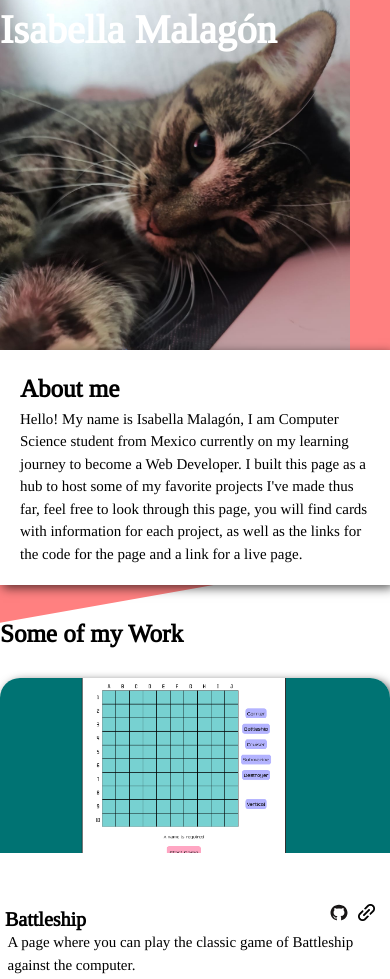
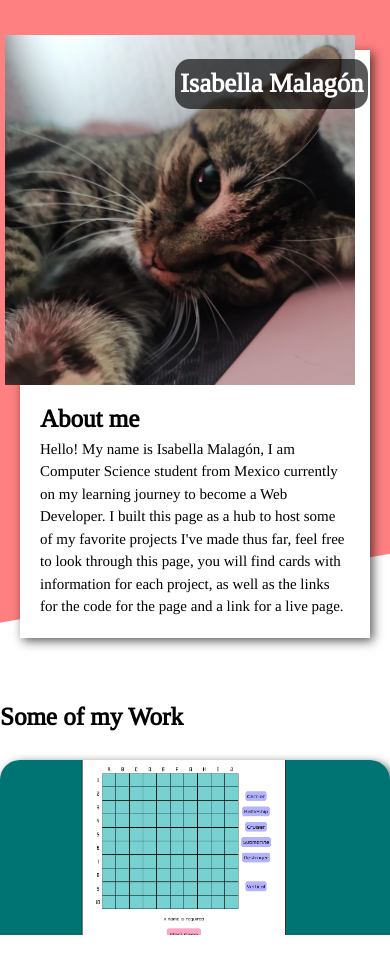
Before and after one commit to Kauboimausu/homepage, a website built with webpack: page src/template.html in a window 390 px wide. Shown: the top 979 px of the page. Built offline with nearby package versions, Linux system fonts and the light colour scheme.

Commit message:
Finished tablet header

```diff
--- a/src/style.css
+++ b/src/style.css
@@ -279,8 +279,13 @@ footer {
 }
 
  @media (max-width: 1000px) {
+
     header {
-        align-items: center;
+        display: inline-block;
+        padding: 5rem 2rem 3rem 2rem;
+    }
+
+    header, .about-me-info {
         max-width: 40rem;
     }
 
@@ -288,18 +293,24 @@ footer {
         float: left;
         height: 350px;
         width: 350px;
-        margin-right: 3rem;
+        transform: translate(-1.5rem, -1.5rem);
     }
 
     .pfp-and-name > span {
-        transform: translateX(10rem) translateY(2.25rem);
+        display: inline-block;
         white-space: nowrap;
-        font-size: 4rem;
+        font-size: 2.65rem;
+        color: white;
+        background-color: rgb(0, 0, 0, .65);
+        border-radius: 1.5rem;
+        padding: .5rem;
+        transform: translate(17rem, 2rem);
     }
 
     .about-me-info {
-        padding: 2rem;
+        padding: 6rem 2rem 2rem 2rem;
         max-width: 40rem;
+        display: block;
     }
 
     .about-me {
```
